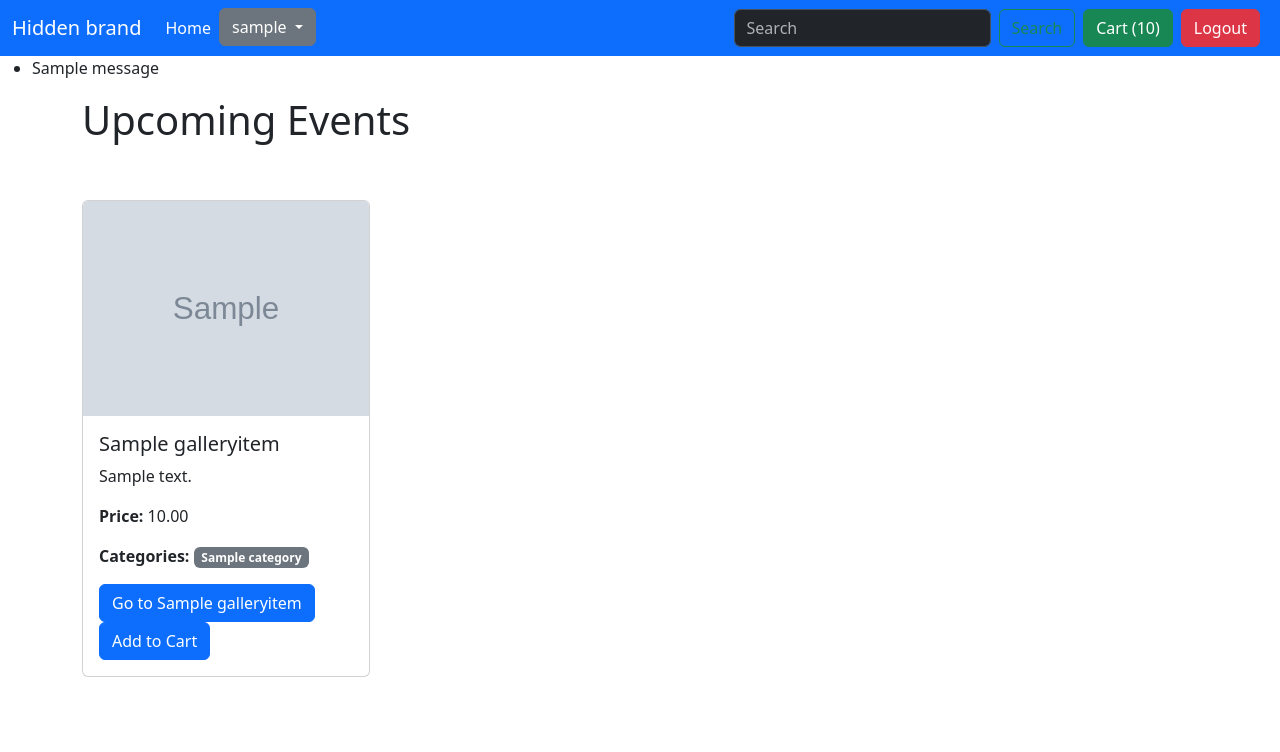
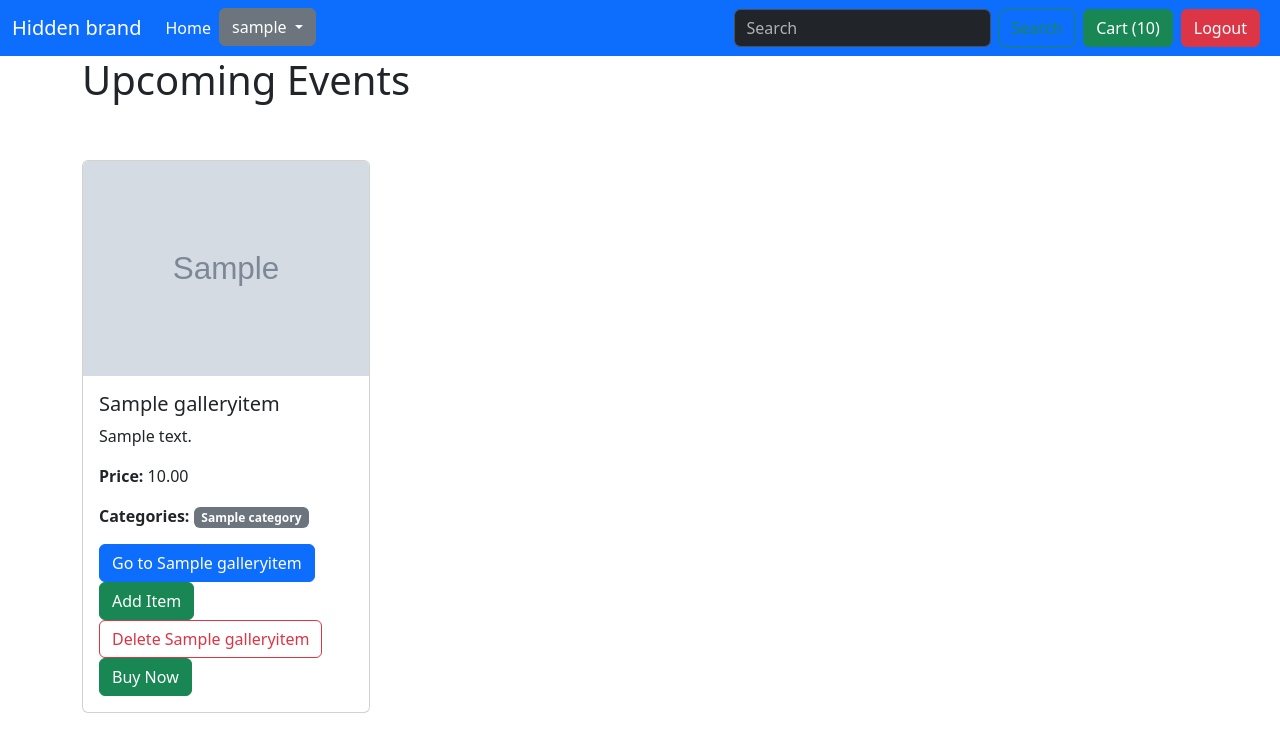
Before and after one commit to Anano24/ArtGallery_Django_Project, a Django app: page / in a window 1280 px wide. Shown: the top 752 px of the page. Run offline with Django 4.2, Linux system fonts and the light colour scheme; a user stored in the database is signed in; tables that the repository leaves empty hold one stand-in row (values such as "Sample post"); grey boxes marked "Sample" are stand-in pictures; one stand-in notice (Sample message) is shown.

Commit message:
Add search functionality, modify files, add delete item function, and implement permissions
- Implemented search functionality
- Modified existing files:
  - Updated 'index.html' to conditionally display 'Buy Now' or 'Add to Cart' button based on cart contents
- Added delete item functionality:
  - Created view to handle item deletion in 'views.py'
  - Added delete button in 'cart_detail.html'
  - Updated 'urls.py' to include delete item route
- Implemented user permissions:
  - Added permission checks in views to ensure only authorized users can add, delete, or view certain items
  - Updated templates to conditionally display buttons based on user permissions

```diff
--- a/artgallery/galleryItems/templates/add_gallery_item.html
+++ b/artgallery/galleryItems/templates/add_gallery_item.html
@@ -7,7 +7,7 @@
 
 {% block content %}
     <div class="container">
-
+        {% if user.is_authenticated%}
             <h1>Add a new item</h1>
 
             <form method="post" id="itemForm" enctype="multipart/form-data">
@@ -17,6 +17,10 @@
                 <button type="submit" class="btn btn-success" id="liveToastBtn" >Add item</button>
             </form>
 
+        {% else %}
+            <h2>You don't have a permission to add event</h2>
+
+        {% endif %}
     </div>
 
 
--- a/artgallery/galleryItems/templates/gallery_items.html
+++ b/artgallery/galleryItems/templates/gallery_items.html
@@ -18,8 +18,24 @@
           </p>
 
           <a href="{% url 'galleryItems:detailed_item' item.id %}" class="btn btn-primary">Go to {{ item.title }}</a>
-          {% if user.is_authenticated %}
-            <a href="{% url 'orders:add_to_cart' item.id %}" class="btn btn-primary">Add to Cart</a>
+
+
+
+          {% if user.is_authenticated and user.is_superuser %}
+              <a href="{% url 'galleryItems:add_item' %}" class="btn btn-success">Add Item</a>
+              <a href="{% url 'galleryItems:delete_item' item.id %}" class="btn btn-outline-danger">Delete {{item.title}} </a>
+
+          {% endif %}
+
+          {% if not user.is_authenticated %}
+              <a href="{% url 'accounts:login' %}" class="btn btn-primary">Add to Cart</a>
+          {% elif user.is_authenticated %}
+              {% if item.id in cart_items %}
+                  <a href="{% url 'galleryItems:detailed_item' item.id %}" class="btn btn-success">Buy Now</a>
+              {% else %}
+                <a href="{% url 'orders:add_to_cart' item.id %}" class="btn btn-primary">Add to Cart</a>
+              {% endif %}
+
           {% endif %}
 
 
--- a/artgallery/galleryItems/urls.py
+++ b/artgallery/galleryItems/urls.py
@@ -10,6 +10,7 @@ urlpatterns = [
     path('', views.IndexView.as_view(), name='homepage'),
     path('add_item/', views.AddItemView.as_view(), name='add_item'),
     path('detailed_view/<int:pk>', views.ItemDetailView.as_view(), name='detailed_item'),
+    path('delete_item/<int:pk>', views.DeleteItemView.as_view(), name='delete_item'),
 
 ]
 
--- a/artgallery/galleryItems/views.py
+++ b/artgallery/galleryItems/views.py
@@ -1,11 +1,16 @@
 from typing import Any
 from django.http import HttpRequest
 from django.http.response import HttpResponse as HttpResponse
-from django.shortcuts import render, redirect
+from django.shortcuts import render, redirect, get_object_or_404
 from django.views.generic import TemplateView, DetailView, CreateView, DeleteView
 from .models import GalleryItems
 from .forms import GalleryItemsForm
 from django.forms import BaseModelForm
+from django.urls import reverse_lazy
+from django.contrib.auth.mixins import UserPassesTestMixin, LoginRequiredMixin, PermissionRequiredMixin
+from django.http.response import HttpResponse as HttpResponse, HttpResponseRedirect
+from orders.models import Cart, CartItem
+from django.db.models import Q
 
 # Create your views here.
 
@@ -13,32 +18,76 @@ from django.forms import BaseModelForm
 class IndexView(TemplateView):
     template_name = 'index.html'
 
-    def get(self, request: HttpRequest, *args: Any, **kwargs: Any) -> HttpResponse:
+
+    def get(self, request, *args, **kwargs):
+        cart_items = []
+        query = request.GET.get("item_query")
+
+        if query:
+            items = GalleryItems.objects.filter(
+                Q(title__icontains=query) | Q(price__contains=query)
+            )
+        else:
+            items = GalleryItems.objects.all()
 
 
-        items = GalleryItems.objects.all()
+        if request.user.is_authenticated:
+            cart, created = Cart.objects.get_or_create(user=request.user)
+            cart_items = CartItem.objects.filter(cart=cart).values_list('product_id', flat=True)
 
-
-        return render(request, self.template_name, {'items': items})
+        return render(request, self.template_name, {'items': items, 'cart_items': cart_items})
 
 
 
 
-class AddItemView(CreateView):
+class AddItemView(PermissionRequiredMixin, CreateView):
     model = GalleryItems
     form_class = GalleryItemsForm
     template_name = "add_gallery_item.html"
     success_url = "/"
-    # permission_required = "mainapp.add_event"
+    permission_required = "galleryItems.add_item"
+
 
     def form_valid(self, form: BaseModelForm) -> HttpResponse:
         form.save()
 
         return super().form_valid(form)
 
+    def handle_no_permission(self) -> HttpResponseRedirect:
+        return redirect('galleryItems:homepage')
 
 
-class ItemDetailView(DetailView):
+
+
+class DeleteItemView(PermissionRequiredMixin, DeleteView):
     model = GalleryItems
-    template_name = "detailed_item.html"
-    context_object_name = "detailed_item"
+    template_name = 'delete.html'
+    success_url = reverse_lazy('galleryItems:homepage')
+    permission_required = 'galleryItems.delete_item'
+
+
+    def test_func(self) -> bool | None:
+        return self.request.user.is_superuser
+
+    def handle_no_permission(self) -> HttpResponseRedirect:
+        return redirect('galleryItems:homepage')
+
+
+
+class ItemDetailView(TemplateView):
+    template_name = 'detailed_item.html'
+
+    def get(self, request, *args, **kwargs):
+        item_id = kwargs.get('pk')
+        detailed_item = get_object_or_404(GalleryItems, pk=item_id)
+        in_cart = False
+
+        if request.user.is_authenticated:
+            cart, created = Cart.objects.get_or_create(user=request.user)
+            in_cart = CartItem.objects.filter(cart=cart, product=detailed_item).exists()
+
+        context = {
+            'detailed_item': detailed_item,
+            'in_cart': in_cart
+        }
+        return render(request, self.template_name, context)
--- a/artgallery/templates/base.html
+++ b/artgallery/templates/base.html
@@ -8,16 +8,7 @@
 </head>
 <body>
 
-
     {% include 'navbar.html' %}
-
-    {% if messages %}
-        <ul class="messages">
-            {% for message in messages %}
-                <li{% if message.tags %} class="{{ message.tags }}"{% endif %}>{{ message }}</li>
-            {% endfor %}
-        </ul>
-    {% endif %}
 
     {% block content %}
     {% endblock %}
--- a/artgallery/templates/navbar.html
+++ b/artgallery/templates/navbar.html
@@ -23,7 +23,7 @@
 
         </ul>
         <form class="d-flex" role="search" action="/">
-          <input class="form-control me-2" type="search" placeholder="Search" aria-label="Search" name="event_query" id="searchForm">
+          <input class="form-control me-2" type="search" placeholder="Search" aria-label="Search" name="item_query" id="searchForm">
           <button class="btn btn-outline-success me-2" type="submit">Search</button>
         </form>
 
```
Also changed, not shown: artgallery/galleryItems/templates/delete.html (added, +21 -0 lines), artgallery/galleryItems/templates/detailed_item.html (+15 -1 lines), artgallery/orders/views.py (+7 -13 lines), artgallery/media/gallery_items_img/gallery-gold-01.png (added), artgallery/media/gallery_items_img/gallery-gold-01_KGCTfUN.png (added).
